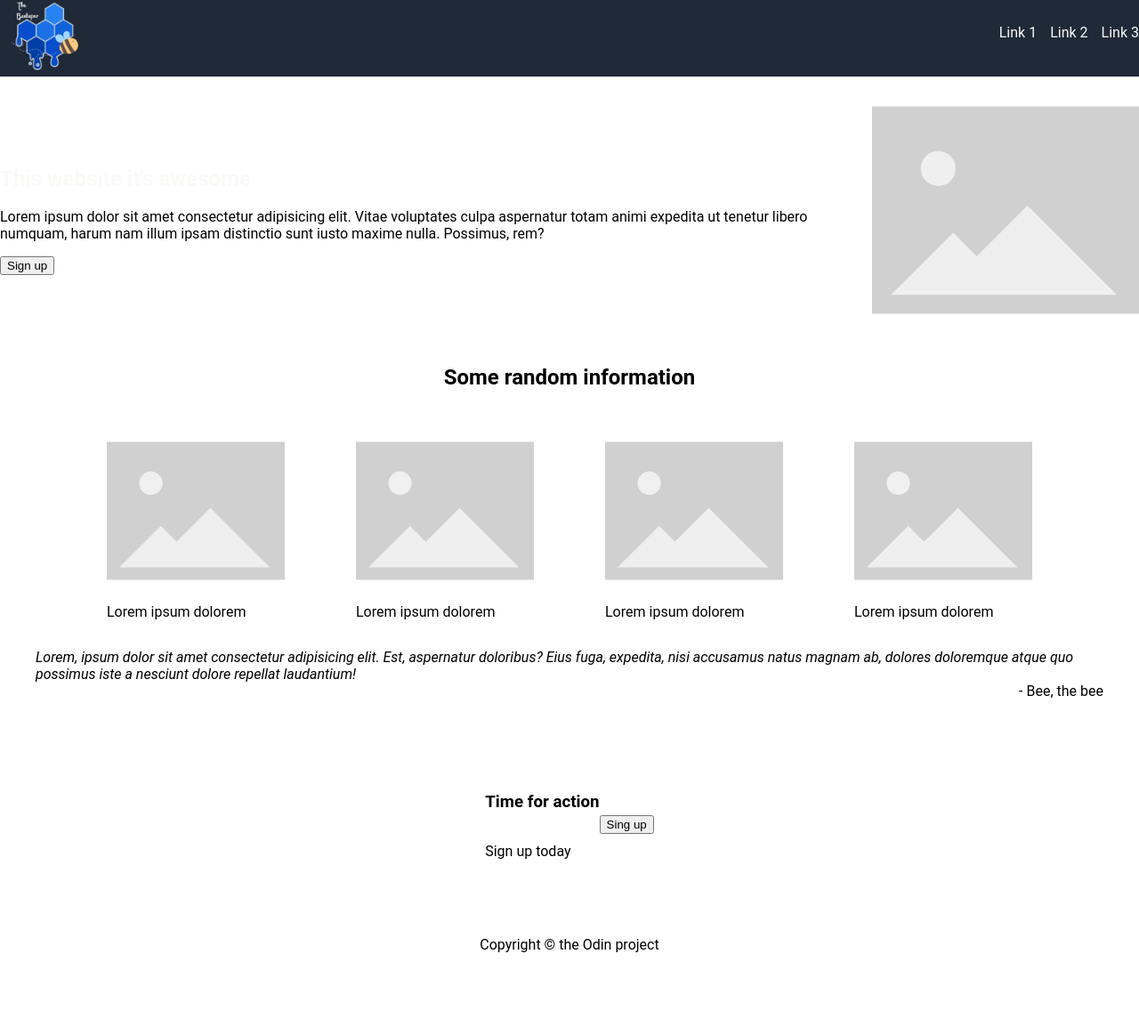
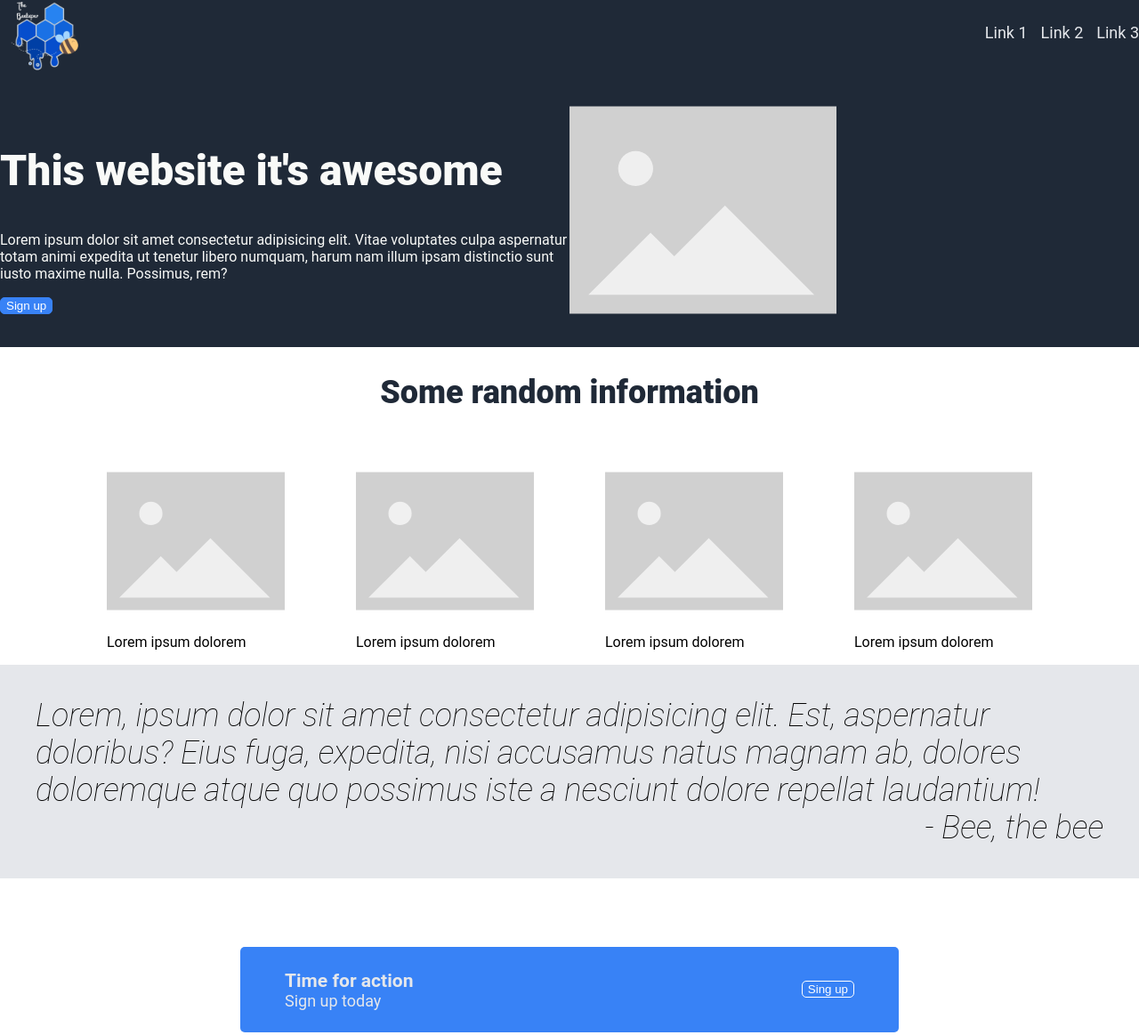
Before and after one commit to Win546/landing-page-odin, a plain HTML site: page index.html in a window 1280 px wide. Shown: the part 14-1177 px from the top of the page at 89% size. Before the commit the page ends 1085 px from the top, so only its background shows below. Drawn offline with Linux system fonts and the light colour scheme.

Commit message:
More css and html
i've added more css

```diff
--- a/index.html
+++ b/index.html
@@ -24,7 +24,7 @@
         </ul>
     </header>
     <main>
-        <section>
+        <section class="section-1">
             <div>
                 <h1>
                     This website it's awesome
@@ -40,7 +40,7 @@
                 <img src="img/placeholder.svg"  width="300" height="300" alt="placeholder image">
             </div>
         </section>
-        <section class="column-flex">
+        <section class="section-2">
             <h2>Some random information</h2>
             <div>
                 <figure>
@@ -61,7 +61,7 @@
                 </figure>
             </div>
         </section>
-        <section>
+        <section class="section-3">
             <blockquote>
                 <cite>Lorem, ipsum dolor sit amet consectetur adipisicing elit. Est, aspernatur doloribus?
                     Eius fuga, expedita, nisi accusamus natus magnam ab, dolores doloremque atque quo possimus iste a
@@ -71,13 +71,13 @@
                 </footer>
             </blockquote>
         </section>
-        <section class="small-section">
+        <section class="section-4">
             <div class="container">
                 <div>
                     <h3>
                         Time for action
                     </h3>
-                    <p>Sign up today</p>
+                    <span>Sign up today</span>
                 </div>
                 <button>Sing up</button>
             </div>
--- a/style.css
+++ b/style.css
@@ -20,7 +20,8 @@ header ul{
     display: flex;
     list-style: none;
     gap: 15px;
-    color: #F9FAF8;
+    color: #E5E7EB;
+    font-size:18px;
 }
 section{
     display: flex;
@@ -30,18 +31,30 @@ section{
     flex: 0 1 50px
 }
 h1{
+    font-size: 48px;
+    font-weight: 900;
     color: #F9FAF8;
 }
-.small-section{
-    flex:1 0 250px
+h2{
+    font-size: 36px;
+    color: #1F2937;
+    font-weight: 900;
+}
+.section-4{
+    flex:1 0 250px;
 
 }
 
 .container{
-
+    background-color: #3882F6;
     display: flex;
-    justify-content: center;
+    justify-content: space-between;
     align-items: center;
+    color: #E5E7EB;
+    font-size: 18px;
+    padding: 25px 50px;
+    border-radius: 5px;
+    width: 50%;
 }
 
 .container > div{
@@ -49,14 +62,31 @@ h1{
     display: flex;
 
 }
+
+.container p, .container h3{
+    margin: 0;
+}
+
+ button{
+    background-color: #3882F6;
+    border: 1px solid #3882F6;;
+
+    border-radius: 5px;
+    color:#fff;
+
+
+ }
+
 .container button{
-    flex-direction: column;
+
+   border: 1px solid #fff;
+
 
 }
-.column-flex{
+.section-2{
     flex-direction: column;
 }
-.column-flex div{
+.section-2 div{
    display: flex;
 }
 footer{
@@ -65,6 +95,22 @@ footer{
     justify-content: center;
     display: flex;
 }
+blockquote{
+    font-size: 36px;
+    font-weight:lighter;
+    font-style: italic;
+}
 .cite-footer{
     justify-content: flex-end;
 }
+.section-3{
+    background-color: #E5E7EB;
+}
+
+.section-1{
+    background-color: #1F2937;
+    color: #F9FAF8;
+}
+.section-1 > div {
+    width: 80%;
+}
```
